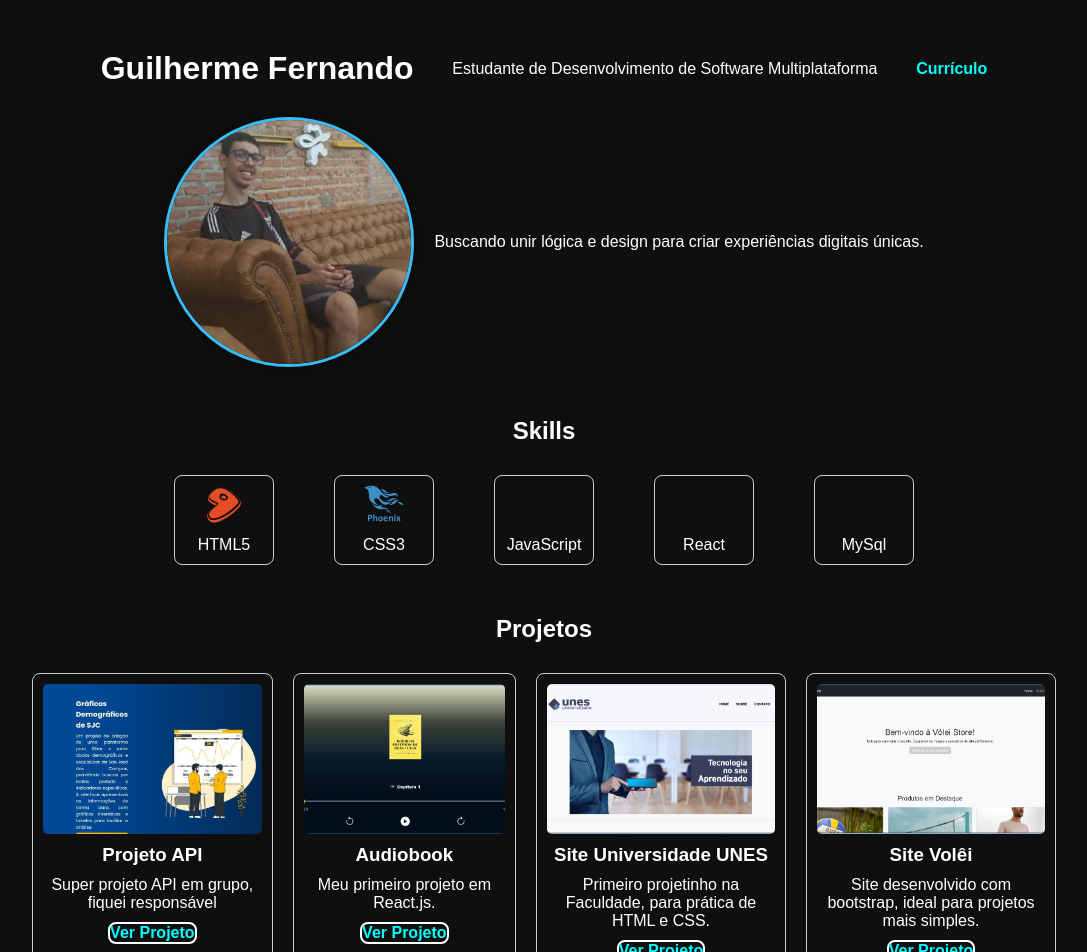
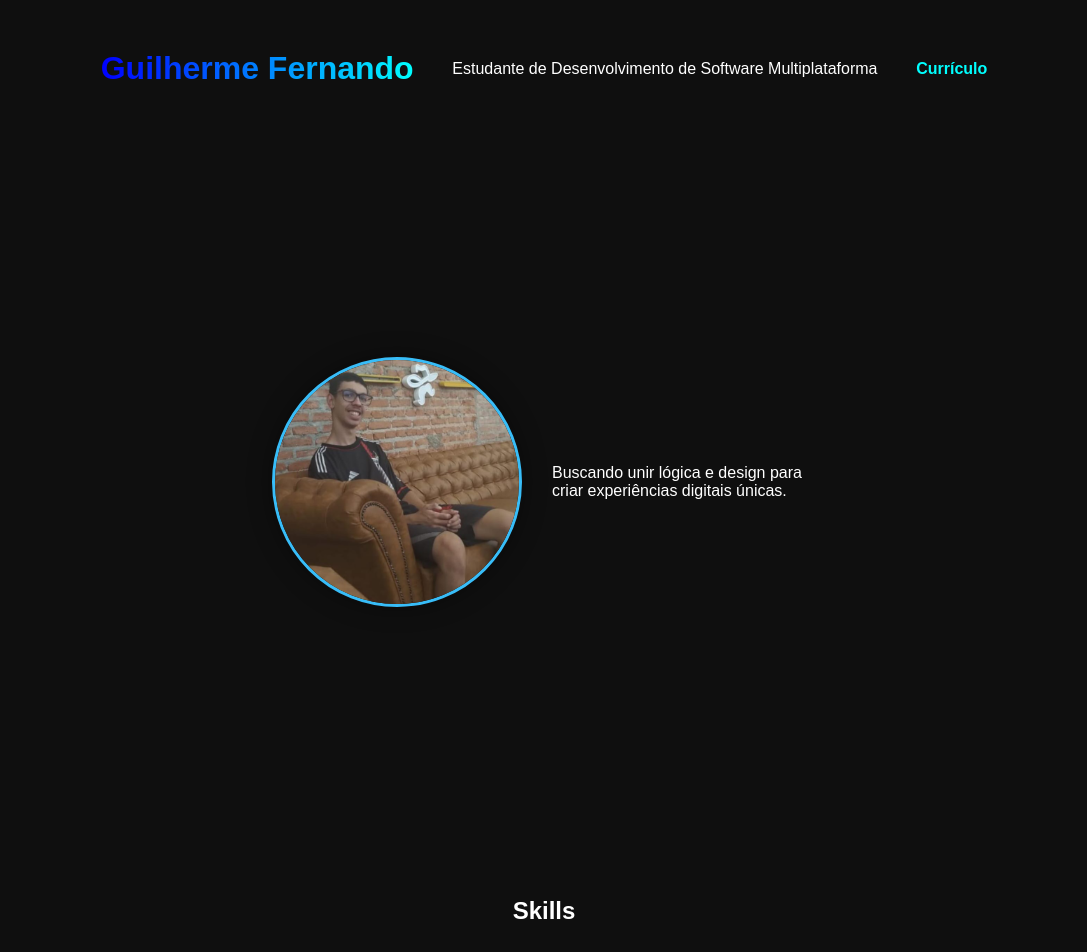
Before and after one commit to guilhermefpo/Portfolio, a React (Vite) app: page / in a window 1280 px wide. Shown: the top 952 px of the page, without its empty margins (96-1183 px from the left). Built offline with nearby package versions, Linux system fonts and the light colour scheme.

Commit message:
Add useEffect e useState no HEADER

```diff
--- a/src/App.jsx
+++ b/src/App.jsx
@@ -12,7 +12,7 @@ function App() {
   const projetos = [
   {
     titulo: "Projeto API",
-    descricao: "Super projeto API em grupo, fiquei responsável ",
+    descricao: "Super projeto API em grupo. ",
     imagem: "./imagensProjetos/Api.jpeg",
     url: "https://github.com/guilhermefpo/CodeWave"
   },
--- a/src/components/Header/Header.jsx
+++ b/src/components/Header/Header.jsx
@@ -1,9 +1,25 @@
 import './style.css'
+import { useEffect, useState } from 'react';
 
 function Header() {
+    const text = "Guilherme Fernando"
+    const [typedText, setTypedText] = useState("")
+    const [index, setIndex] = useState(0)
+
+    useEffect(() => {
+    if (index < text.length) {
+      const timeout = setTimeout(() => {
+        setTypedText((prev) => prev + text.charAt(index))
+        setIndex(index + 1)
+      }, 120)
+
+      return () => clearTimeout(timeout)
+    }
+  }, [index, text])
+
     return(
         <header className='flex-conteiner'>
-            <h1>Guilherme Fernando</h1>
+            <h1>{typedText}</h1>
             <p>Estudante de Desenvolvimento de Software Multiplataforma</p>
             <nav>
              <a href="/curriculoGuilherme.pdf" className="curriculo" id="curriculo" target="_blank" rel="noopener noreferrer">Currículo</a>
--- a/src/components/Header/style.css
+++ b/src/components/Header/style.css
@@ -3,6 +3,12 @@
     justify-content: space-evenly;
     align-items: center;
     padding: 30px 30px;
+}
+
+.flex-conteiner > h1 {
+    background: linear-gradient(to right, blue, aqua);
+    background-clip: text;
+    color: transparent;
 }
 
 nav > a {
--- a/src/components/Profile/style.css
+++ b/src/components/Profile/style.css
@@ -2,7 +2,8 @@
   display: flex;
   justify-content: center;
   align-items: center;
-  gap: 20px;
+  gap: 30px;
+  padding: 30vh;
 }
 
 
--- a/src/components/ProjetoCard/style.css
+++ b/src/components/ProjetoCard/style.css
@@ -23,9 +23,11 @@
 }
 
 .projeto-card > a {
-  color: aqua;
+  color: rgb(0,  0, 0);
+  background-color: #ccc;
   border: 2px solid white;
-  border-radius: 8px;
+  border-radius: 10px;
   text-decoration: none;
   font-weight: bold;
+  padding: 2px;
 }
```
